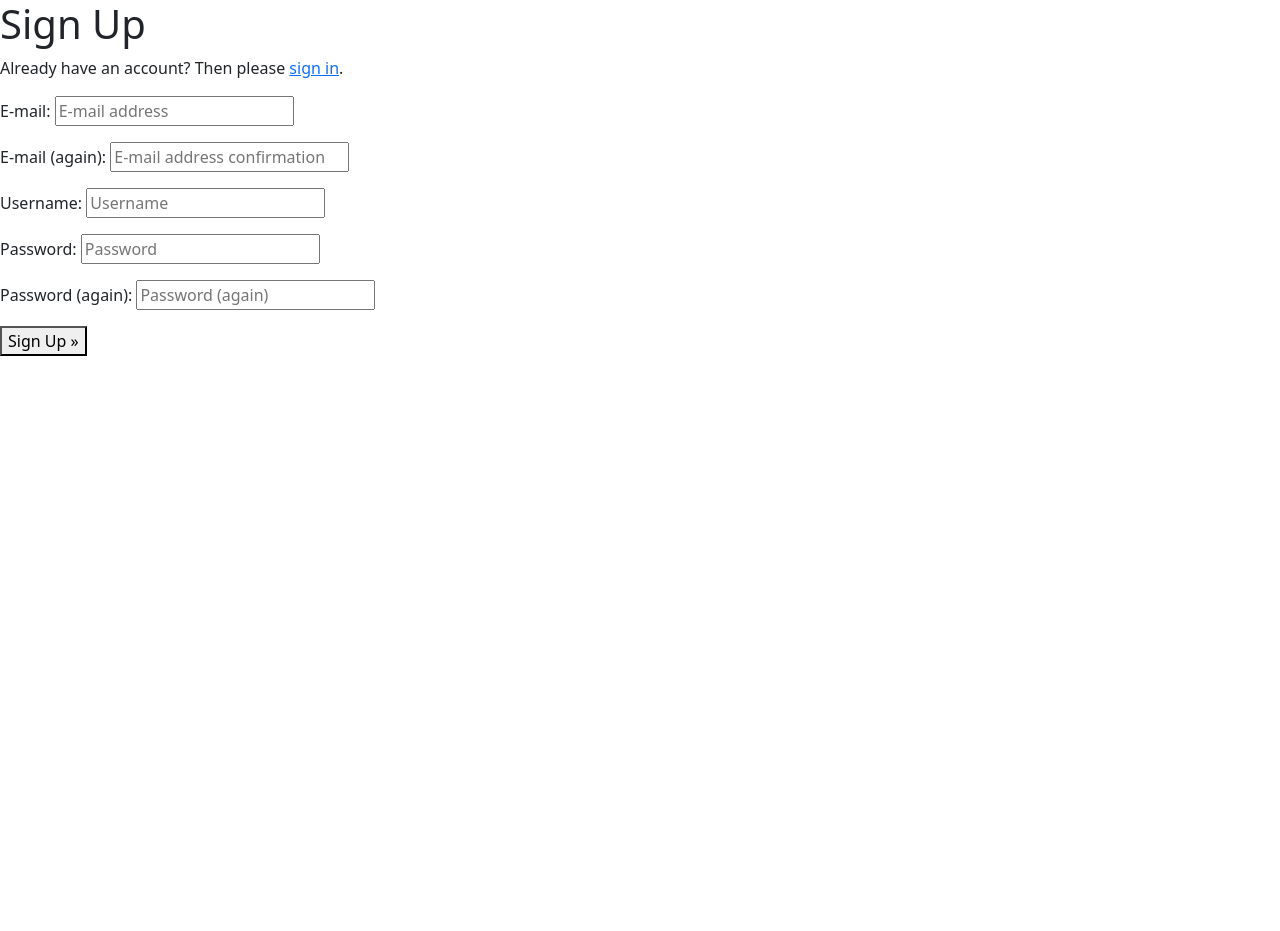
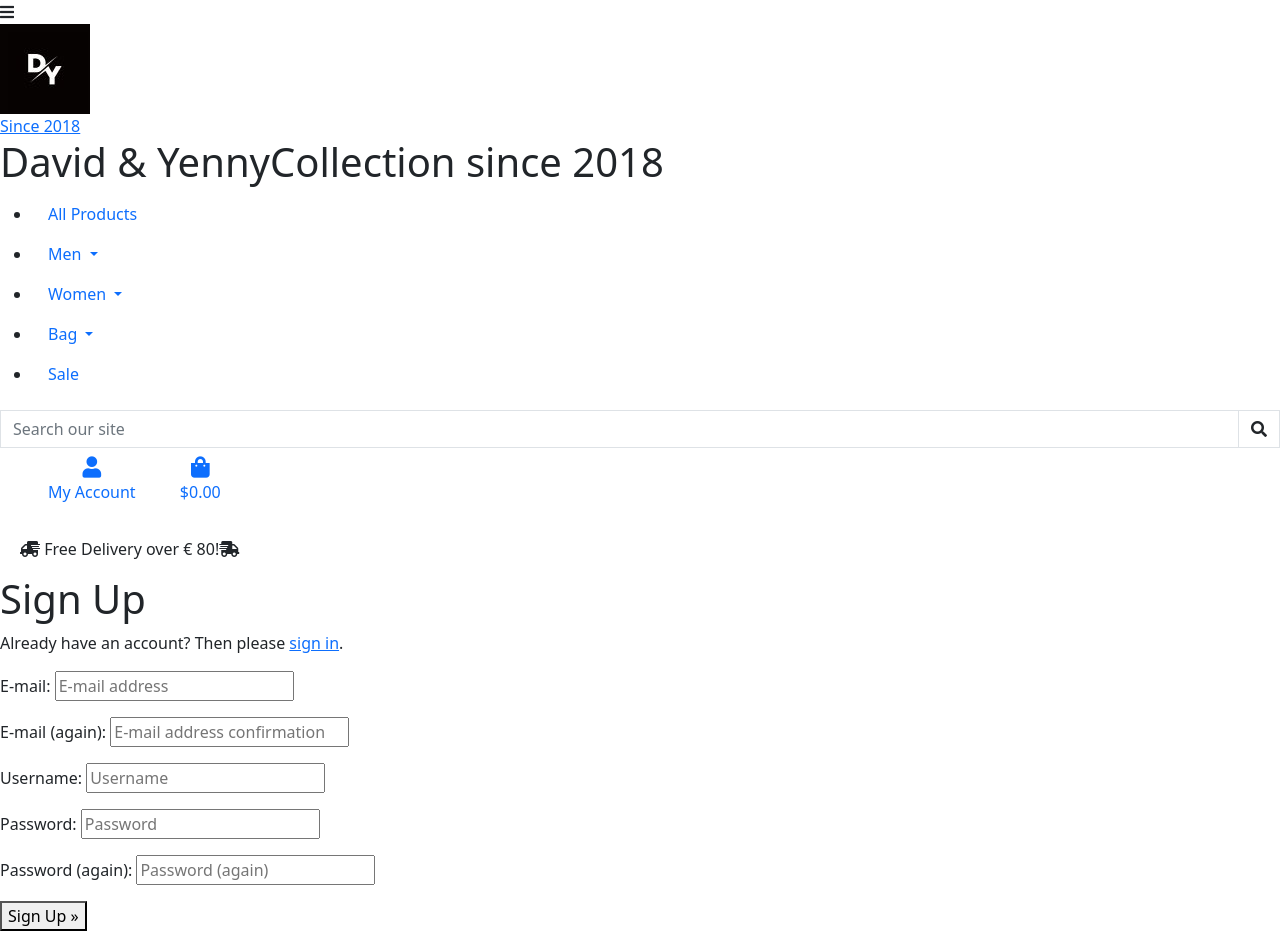
Before and after one commit to jas-sin82/d-y-collection-milestone-4, a Django app: page /accounts/signup/ in a window 1280 px wide. Before the commit the page ends 356 px from the top, so only its background shows below. Run offline with Django 3.2, Linux system fonts and the light colour scheme; some libraries are stand-ins or nearby versions.

Commit message:
Create base template and include file of  the main navigation

```diff
--- a/david_yenny_collection/settings.py
+++ b/david_yenny_collection/settings.py
@@ -149,6 +149,10 @@ USE_TZ = True
 # https://docs.djangoproject.com/en/3.2/howto/static-files/
 
 STATIC_URL = '/static/'
+STATICFILES_DIRS = (os.path.join(BASE_DIR, 'static'),)
+
+MEDIA_URL = '/media/'
+MEDIA_ROOT = os.path.join(BASE_DIR, 'media')
 
 # Default primary key field type
 # https://docs.djangoproject.com/en/3.2/ref/settings/#default-auto-field
--- a/david_yenny_collection/urls.py
+++ b/david_yenny_collection/urls.py
@@ -15,9 +15,11 @@ Including another URLconf
 """
 from django.contrib import admin
 from django.urls import path, include
+from django.conf import settings
+from django.conf.urls.static import static
 
 urlpatterns = [
     path('admin/', admin.site.urls),
     path('accounts/', include('allauth.urls')),
     path('', include('home.urls')),
-]
+]+ static(settings.MEDIA_URL, document_root=settings.MEDIA_ROOT)
--- a/templates/base.html
+++ b/templates/base.html
@@ -4,7 +4,6 @@
 
 <head>
     {% block meta %}
-    <!-- Required meta tags -->
     <meta http-equiv="X-UA-Compatible" content="ie=edge">
     <meta charset="utf-8">
     <meta name="viewport" content="width=device-width, initial-scale=1">
@@ -32,8 +31,8 @@
     <script src="https://code.jquery.com/jquery-3.6.0.min.js"
         integrity="sha256-/xUj+3OJU5yExlq6GSYGSHk7tPXikynS7ogEvDej/m4=" crossorigin="anonymous"></script>
     <script src="https://cdnjs.cloudflare.com/ajax/libs/popper.js/1.14.6/umd/popper.min.js"
-    integrity="sha384-wHAiFfRlMFy6i5SRaxvfOCifBUQy1xHdJ/yoi7FRNXMRBu5WHdZYu1hA6ZOblgut"
-    crossorigin="anonymous"></script>
+        integrity="sha384-wHAiFfRlMFy6i5SRaxvfOCifBUQy1xHdJ/yoi7FRNXMRBu5WHdZYu1hA6ZOblgut" crossorigin="anonymous">
+    </script>
     <script src="https://cdn.jsdelivr.net/npm/bootstrap@5.0.2/dist/js/bootstrap.bundle.min.js"
         integrity="sha384-MrcW6ZMFYlzcLA8Nl+NtUVF0sA7MsXsP1UyJoMp4YLEuNSfAP+JcXn/tWtIaxVXM" crossorigin="anonymous">
     </script>
@@ -47,9 +46,93 @@
 </head>
 
 <body>
-    <header>
+    <header class="nav-bar ">
+        <!--mobile-menu button-->
+        <div id="menu-button">
+            <div class="open-button" onclick="openMenu()">
+                <i class="fa fa-bars"></i>
+            </div>
+        </div>
+        <!--company logo-->
+        <div class="logo">
+            <a href="{% url 'home' %}"><img class="no-image" src="{% static 'images/company-logo-3.jpg' %}"
+                alt=" D & Y logo"><span><br>Since 2018</span></a>
+        </div>
+        <div class="company-name ">
+            <h1> David & Yenny<span class="magic-font magic-font-1">Collection since 2018</span></h1>
+        </div>
+        <nav>
 
+            {% include 'includes/main-nav.html' %}
+        </nav>
+        <!--search bar -->
+        <div class="search-bar find">
+            <form method="GET" action="">
+                <div class="input-group w-100">
+                    <input class="form-control border border-black rounded-0" type="text" name="q"
+                        placeholder="Search our site">
+                    <div class="input-group-append">
+                        <button class="form-control btn btn-black border border-black rounded-0" type="submit">
+                            <span class="icon">
+                                <i class="fas fa-search"></i>
+                            </span>
+                        </button>
+                    </div>
+                </div>
+            </form>
+        </div>
+        <!--end search bar of main nav-->
+        <!--user Account and shopping bag-->
+        <ul class=" check-out">
+            <li class="list-inline-item dropdown user-account ">
+                <a class="text-black nav-link logo-font font-weight-bold" href="#" id="user-options"
+                    data-bs-toggle="dropdown" aria-haspopup="true" aria-expanded="false">
+                    <div class="text-center check-out-2">
+                        <div><i class="fas fa-user fa-lg "></i></div>
+                        <p class="mb-1  my-account"> My Account </p>
+                    </div>
+                </a>
+                <ul class="dropdown-menu account-menu border-0" aria-labelledby="user-options">
+                    {% if request.user.is_authenticated %}
+                        {% if request.user.is_superuser %}
+                            <li><a href="" class="dropdown-item">Product Management</a></li>
+                        {% endif %}
+                        <li><a href="" class="dropdown-item">My Profile</a></li>
+                        <li><a href="{% url 'account_logout' %}" class="dropdown-item">Logout</a></li>
+                    {% else %}
+                        <li><a href="{% url 'account_signup' %}" class="dropdown-item">Register</a></li>
+                        <li><a href="{% url 'account_login' %}" class="dropdown-item">Login</a></li>
+                    {% endif %}
+                </ul>
+            </li>
+            <!--shopping bag-->
+            <li class="list-inline-item  text-center  ">
+                <a class="{% if grand_total %}text-info font-weight-bold{% else %}text-black{% endif %} nav-link"
+                    href="">
+                    <div class="text-center check-out-1">
+                        <div><i class="fas fa-shopping-bag fa-lg "></i></div>
+                        <p class="my-0">
+                            {% if grand_total %}
+                            ${{ grand_total|floatformat:2 }}
+                            {% else %}
+                            $0.00
+                            {% endif %}
+                        </p>
+                    </div>
+                </a>
+            </li>
+        </ul>
+        <div class="container-fluid">
+            <div class="row">
+                <div class="col-12 delivery-message ">
+                    <h6 class="p-2"><i class="fas fa-shipping-fast fa-flip-horizontal"></i> Free Delivery over €
+                        80!<i class="fas fa-shipping-fast"></i>
+                    </h6>
+                </div>
+            </div>
+        </div>
     </header>
+
 
     {% if messages %}
     <div class="message-container"></div>
@@ -66,4 +149,5 @@
 
 
 </body>
+
 </html>
--- /dev/null
+++ b/templates/includes/main-nav.html
@@ -0,0 +1,51 @@
+<div class="main-nav ">
+    <ul class="main-nav-1 ">
+        <li class="nav-item">
+            <a class="logo-font font-weight-bold nav-link text-black mr-5 Category-color" href="">
+                All Products</a>
+        </li>
+        <li class="nav-item dropdown">
+            <a class="logo-font font-weight-bold nav-link text-black mr-5 dropdown-toggle" href="#" id="mens-link"
+                data-bs-toggle="dropdown" aria-haspopup="true" aria-expanded="false">
+                Men
+            </a>
+            <ul class="dropdown-menu border-0" aria-labelledby="mens-link">
+                <li><a href="" class="dropdown-item">T-Shirts</a></li>
+                <li><a href="" class="dropdown-item">Jeans</a></li>
+                <li><a href="" class="dropdown-item">Shirts</a></li>
+                <li><a href="" class="dropdown-item">Blazers</a></li>
+            </ul>
+        </li>
+        <li class="nav-item dropdown">
+            <a class="logo-font font-weight-bold nav-link text-black mr-5 dropdown-toggle" href="#" id="womens-link"
+                data-bs-toggle="dropdown" aria-haspopup="true" aria-expanded="false">
+                Women
+            </a>
+            <ul class="dropdown-menu border-0" aria-labelledby="womens-link">
+                <li><a href="" class="dropdown-item">Dresses</a></li>
+                <li><a href="" class="dropdown-item">Jeans</a></li>
+                <li><a href="" class="dropdown-item">Blouses</a></li>
+                <li><a href="" class="dropdown-item">Skirts</a></li>
+            </ul>
+        </li>
+        <!--bag section--->
+        <li class="nav-item dropdown ">
+            <a class="logo-font font-weight-bold nav-link text-black mr-5 dropdown-toggle" href="#" id="bags-link"
+                data-bs-toggle="dropdown" aria-haspopup="true" aria-expanded="false">
+                Bag
+            </a>
+            <ul class="dropdown-menu border-0" aria-labelledby="bags-link">
+                <li><a href="" class="dropdown-item">Envelope Bags</a></li>
+                <li><a href="" class="dropdown-item">Handbags</a></li>
+                <li><a href="" class="dropdown-item">Shopping Bags</a></li>
+                <li><a href="" class="dropdown-item">Backpacks</a></li>
+                <li><a href="" class="dropdown-item">Briefcases</a></li>
+            </ul>
+        </li>
+        <!--bag section end-->
+        <li class="nav-item ">
+            <a class="logo-font font-weight-bold nav-link text-black sale-product" href="#">
+                Sale</a>
+        </li>
+    </ul>
+</div>
```
Also changed, not shown: media/christmas-sale.jpg (added), media/hero-image-1.jpg (added), static/css/base.css (added), static/images/company-logo-3.jpg (added), static/images/shopping-with-us.jpg (added), templates/includes/mobile-top-header.html (added). Lines whose indentation alone changed are shown as unchanged.
